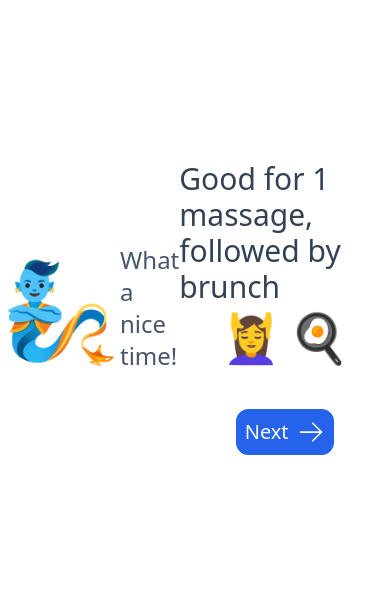
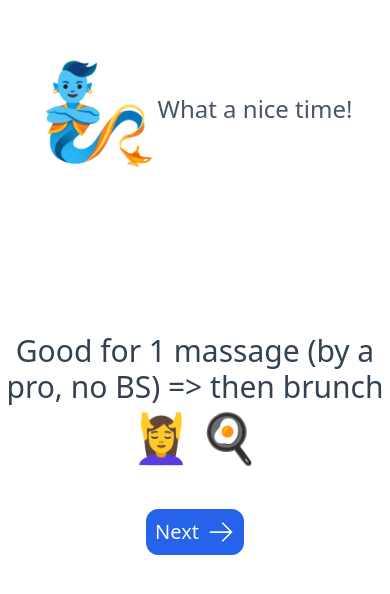
Before and after one commit to dcdrake/christmas_2023, a Vue app: page /relax in a window 390 px wide. Shown: the part 114-708 px from the top of the page. Built offline with nearby package versions, Linux system fonts and the light colour scheme.

Commit message:
chore: last change for mobile

```diff
--- a/src/Relax.vue
+++ b/src/Relax.vue
@@ -6,15 +6,14 @@ const router = useRouter();
 </script>
 
 <template>
-    <div class="flex flex-row w-full h-screen justify-evenly items-center">
+    <div class="flex lg:flex-row flex-col w-full h-screen justify-evenly items-center">
         <div class="flex items-center">
             <span class="text-8xl">&#x1F9DE; </span>
             <span class="text-slate-600 text-2xl">What a nice time!</span>
         </div>
 
-
-        <div class="flex flex-col items-center space-y-2">
-            <span class="text-slate-700 text-3xl">Good for 1 massage, followed by brunch</span>
+        <div class="flex flex-col items-center text-center space-y-2">
+            <span class="text-slate-700 text-3xl">Good for 1 massage (by a pro, no BS) => then brunch</span>
             <div class="flex space-x-2 text-5xl pb-10">
                 <span>💆‍♀️</span>
                 <span>🍳</span>
@@ -27,7 +26,6 @@ const router = useRouter();
                 </div>
             </button>
         </div>
-
     </div>
 </template>
 
```
